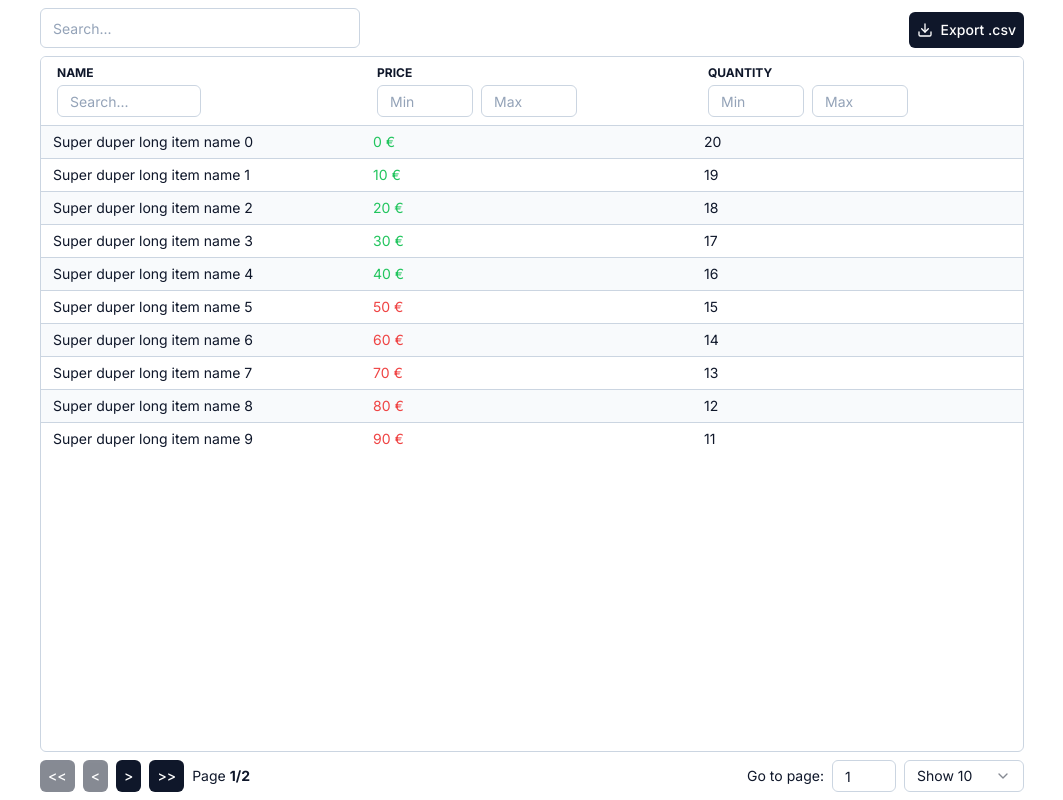
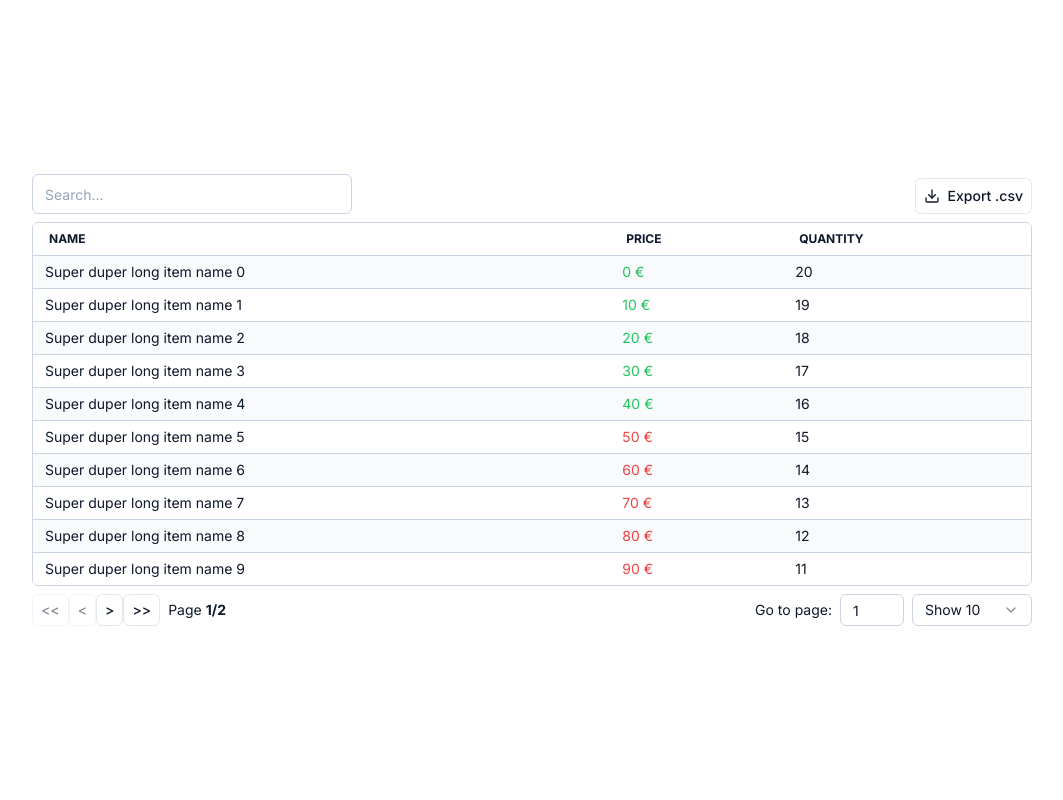
Before and after one commit to sek-consulting/react-table-shadcn-ui, a Next.js app: page / in a window 1280 px wide. Shown: the whole page, without its empty margins (108-1171 px from the left). Built offline with nearby package versions, Linux system fonts and the light colour scheme.

Commit message:
cleaned up the table component & minor button restyling

```diff
--- a/components/ui/table.tsx
+++ b/components/ui/table.tsx
@@ -34,7 +34,27 @@ import {
 import { cn, downloadFile } from "@/lib/utils"
 import { ClassValue } from "clsx"
 
-const i18n = {
+interface TableProps<T extends object>
+  extends React.HTMLAttributes<HTMLDivElement>,
+    TableMeta<T> {
+  data: T[]
+  columns: ColumnDef<T>[]
+  showFooter?: boolean
+  showGlobalFilter?: boolean
+  showColumnFilters?: boolean
+  pageSizes?: number[]
+  allowExportCSV?: boolean
+  handleClick?: (data: OnClickData<T>) => void
+  handleDblClick?: (data: OnClickData<T>) => void
+}
+
+export interface OnClickData<T extends object> {
+  row: number
+  cell: number
+  data: T
+}
+
+const STRINGS = {
   search: "Search...",
   min: "Min",
   max: "Max",
@@ -53,36 +73,12 @@ declare module "@tanstack/table-core" {
   }
 }
 
-interface TableProps<T extends object>
-  extends React.HTMLAttributes<HTMLDivElement>,
-    TableMeta<T> {
-  data: T[]
-  columns: ColumnDef<T>[]
-  stripedRows?: boolean
-  showFooter?: boolean
-  showGlobalFilter?: boolean
-  showColumnFilters?: boolean
-  showPagination?: boolean
-  pageSizes?: number[]
-  allowExportCSV?: boolean
-  handleClick?: (data: OnClickData<T>) => void
-  handleDblClick?: (data: OnClickData<T>) => void
-}
-
-export interface OnClickData<T extends object> {
-  row: number
-  cell: number
-  data: T
-}
-
 export const Table = <T extends object>({
   data,
   columns,
-  stripedRows = false,
   showFooter = false,
-  showGlobalFilter = false,
+  showGlobalFilter = true,
   showColumnFilters = false,
-  showPagination = false,
   pageSizes = [10, 20, 30, 50],
   allowExportCSV = false,
   handleClick = () => {},
@@ -114,36 +110,28 @@ export const Table = <T extends object>({
     debugTable: true,
   })
 
-  React.useEffect(() => {
-    table.setPageSize(
-      showPagination ? pageSizes[0] ?? 10 : table.getTotalSize()
-    )
-  }, [])
-
   return (
-    <div
-      className={cn("grid grid-rows-[auto_1fr_auto] gap-2", className)}
-      {...props}
-    >
+    <div className={cn("flex flex-col gap-2", className)} {...props}>
       <div className="flex items-end justify-between">
         {showGlobalFilter && (
           <Input
             value={globalFilter ?? ""}
             onChange={(event) => setGlobalFilter(event.target.value)}
             className="w-full md:max-w-xs"
-            placeholder={i18n.search}
+            placeholder={STRINGS.search}
           />
         )}
         {allowExportCSV && (
           <Button
             size="sm"
+            variant="outline"
             onClick={() => {
               exportCSV(
                 table.getFilteredRowModel().rows.map((row) => row.original as T)
               )
             }}
           >
-            <Icons.download className="mr-2 h-4 w-4" /> {i18n.exportCSV}
+            <Icons.download className="mr-2 h-4 w-4" /> {STRINGS.exportCSV}
           </Button>
         )}
       </div>
@@ -188,10 +176,9 @@ export const Table = <T extends object>({
                 key={row.id}
                 className={cn(
                   "border-t border-slate-300 hover:bg-slate-200 dark:border-slate-700 dark:hover:bg-slate-700",
-                  stripedRows &&
-                    (rowIdx % 2 == 0
+                  rowIdx % 2 == 0
                     ? "bg-slate-50 dark:bg-slate-900"
-                      : "bg-white dark:bg-slate-800"),
+                    : "bg-white dark:bg-slate-800",
                   ...table.options.meta?.getRowStyles(row)
                 )}
               >
@@ -243,11 +230,12 @@ export const Table = <T extends object>({
           )}
         </table>
       </div>
-      {showPagination && (
       <div className="flex items-center justify-between gap-2 text-sm">
         <div className="flex items-center gap-2">
+          <div>
             <Button
               size="sm"
+              variant="outline"
               onClick={() => table.setPageIndex(0)}
               disabled={!table.getCanPreviousPage()}
               className="h-8"
@@ -256,6 +244,7 @@ export const Table = <T extends object>({
             </Button>
             <Button
               size="sm"
+              variant="outline"
               onClick={() => table.previousPage()}
               disabled={!table.getCanPreviousPage()}
               className="h-8"
@@ -264,6 +253,7 @@ export const Table = <T extends object>({
             </Button>
             <Button
               size="sm"
+              variant="outline"
               onClick={() => table.nextPage()}
               disabled={!table.getCanNextPage()}
               className="h-8"
@@ -272,22 +262,23 @@ export const Table = <T extends object>({
             </Button>
             <Button
               size="sm"
+              variant="outline"
               onClick={() => table.setPageIndex(table.getPageCount() - 1)}
               disabled={!table.getCanNextPage()}
               className="h-8"
             >
               {">>"}
             </Button>
+          </div>
           <span className="flex items-center gap-1">
-              <div>{i18n.page}</div>
+            <div>{STRINGS.page}</div>
             <strong>
-                {table.getState().pagination.pageIndex + 1}/
-                {table.getPageCount()}
+              {table.getState().pagination.pageIndex + 1}/{table.getPageCount()}
             </strong>
           </span>
         </div>
         <div className="flex items-center gap-2">
-            {i18n.goToPage}
+          {STRINGS.goToPage}
           <Input
             defaultValue={table.getState().pagination.pageIndex + 1}
             onChange={(e) => {
@@ -309,40 +300,14 @@ export const Table = <T extends object>({
             <SelectContent>
               {pageSizes.map((pageSize) => (
                 <SelectItem key={pageSize} value={String(pageSize)}>
-                    {i18n.show} {pageSize}
+                  {STRINGS.show} {pageSize}
                 </SelectItem>
               ))}
             </SelectContent>
           </Select>
         </div>
       </div>
-      )}
     </div>
-  )
-}
-
-/**
- * exports a table with all the useful stuff already turned on
- */
-export const FullTable = <T extends object>({
-  stripedRows = true,
-  showFooter = false,
-  showGlobalFilter = true,
-  showColumnFilters = true,
-  showPagination = true,
-  allowExportCSV = true,
-  ...props
-}: TableProps<T>) => {
-  return (
-    <Table
-      stripedRows={stripedRows}
-      showFooter={showFooter}
-      showGlobalFilter={showGlobalFilter}
-      showColumnFilters={showColumnFilters}
-      showPagination={showPagination}
-      allowExportCSV={allowExportCSV}
-      {...props}
-    />
   )
 }
 
@@ -376,7 +341,7 @@ const ColumnFilter = ({
             old?.[1],
           ])
         }
-        placeholder={i18n.min}
+        placeholder={STRINGS.min}
         className="h-8 w-24"
       />
       <Input
@@ -388,7 +353,7 @@ const ColumnFilter = ({
             e.target.value,
           ])
         }
-        placeholder={i18n.max}
+        placeholder={STRINGS.max}
         className="h-8 w-24"
       />
     </div>
@@ -397,7 +362,7 @@ const ColumnFilter = ({
       type="text"
       value={(columnFilterValue ?? "") as string}
       onChange={(e) => column.setFilterValue(e.target.value)}
-      placeholder={i18n.search}
+      placeholder={STRINGS.search}
       className="h-8 w-36"
     />
   )
--- a/pages/index.tsx
+++ b/pages/index.tsx
@@ -1,5 +1,5 @@
 import Head from "next/head"
-import { FullTable, OnClickData } from "@/components/ui/table"
+import { Table, OnClickData } from "@/components/ui/table"
 import { useMemo } from "react"
 import { ColumnDef, Row } from "@tanstack/react-table"
 import { cn } from "@/lib/utils"
@@ -71,12 +71,13 @@ export default function IndexPage() {
         <title>react-table</title>
       </Head>
       <div className="flex h-screen w-screen items-center justify-center">
-        <FullTable
+        <Table
           data={dummyData()}
           columns={cols}
           handleDblClick={handleDblClick}
           getRowStyles={getRowStyles}
-          className="h-[800px] w-[1000px] p-2"
+          allowExportCSV
+          className="w-[1000px]"
         />
       </div>
     </div>
```
Also changed, not shown: .eslintrc.json, 1 other file (tests, documents, lock files or other folders). Lines whose indentation alone changed are shown as unchanged.
